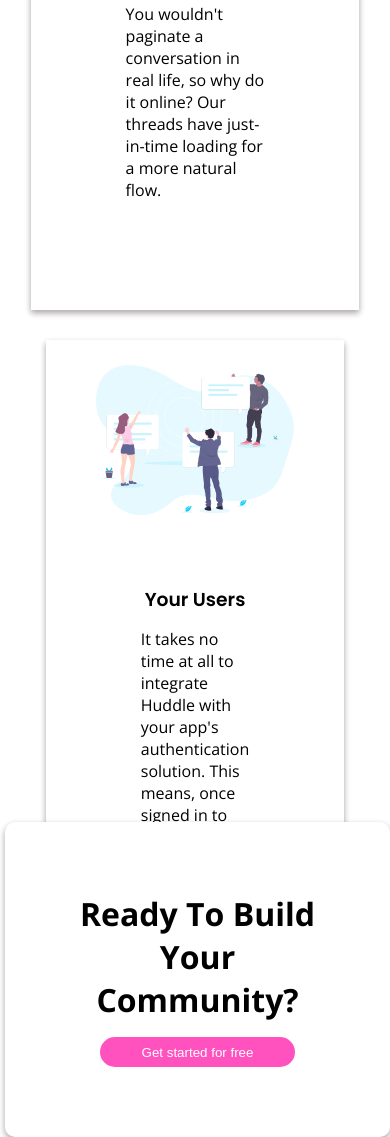
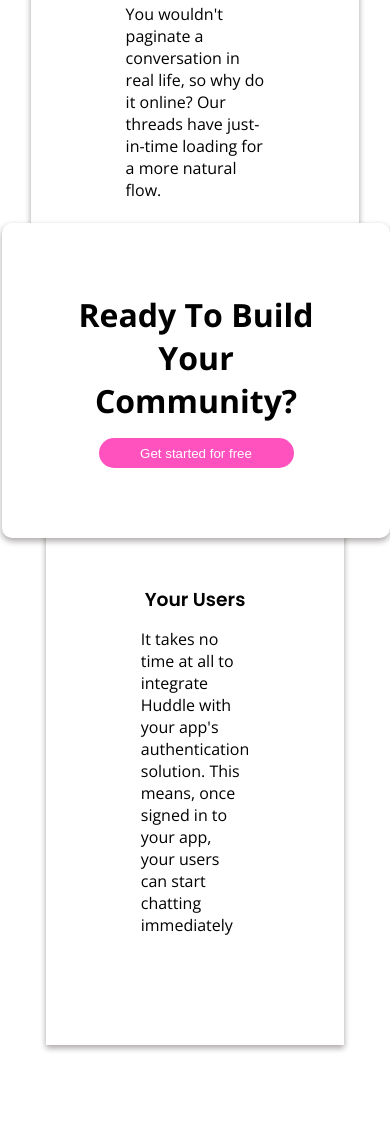
Before and after one commit to Ig-Matrix/Huddle_page-ZURI, a plain HTML site: page index.html in a window 390 px wide. Shown: the part 1977-3114 px from the top of the page. Drawn offline with nearby package versions, Linux system fonts and the light colour scheme.

Commit message:
more responsiveness

```diff
--- a/style.css
+++ b/style.css
@@ -296,14 +296,15 @@ ul{
 
     .center{
              position: absolute;
-             top: 2799px;
+             top: 2899px;
              left:5px;
              z-index: 99;
-             margin-bottom: 40px;
-
     }
     .row{
         flex-direction: column;
+    }
+    .foot-section{
+        margin-top:120px;
     }
     .end1{
         margin-top: 50px;
@@ -325,3 +326,13 @@ ul{
    }
 
 }
+@media only screen and (max-width:710px){
+    .center{
+             position: absolute;
+             top: 2200px;
+             left:2px;
+             z-index: 99;
+
+    }
+
+}
```
